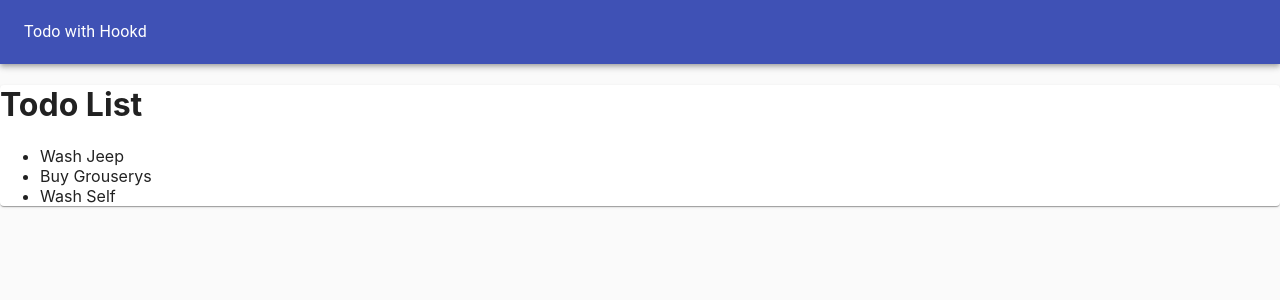
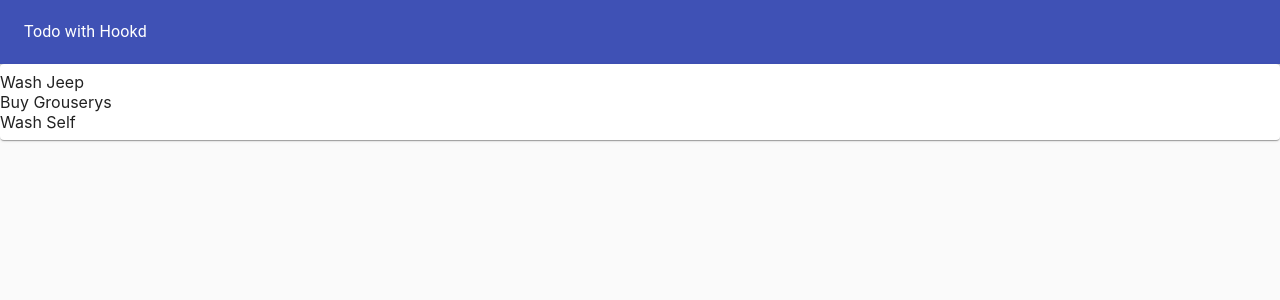
Before and after one commit to ChrisB32-cloud/React-Todo-Hooks, a React (Create React App) app: page / in a window 1280 px wide. Shown: the top 300 px of the page. Built offline with nearby package versions, Linux system fonts and the light colour scheme.

Commit message:
Imported List Divider and ListItem from material ui

```diff
--- a/src/components/TodoList.js
+++ b/src/components/TodoList.js
@@ -1,19 +1,20 @@
 import React from 'react';
 import Paper from '@material-ui/core/Paper';
 import List from '@material-ui/core/List';
+import Divider from '@material-ui/core/Divider';
+import ListItem from '@material-ui/core/ListItem';
 
 const TodoList = ({ task }) => {
   console.log(task);
   return (
     <Paper>
-      <h1>Todo List</h1>
-      <ul>
+      <List>
         {task.map(m => (
           <li key={m.id}>
             {m.task} {m.completed}{' '}
           </li>
         ))}
-      </ul>
+      </List>
     </Paper>
   );
 };
```
Also changed, not shown: 1 other file (tests, documents, lock files or other folders).
